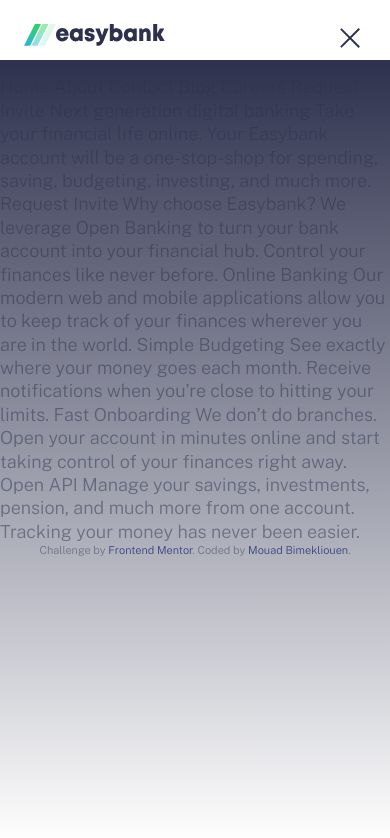
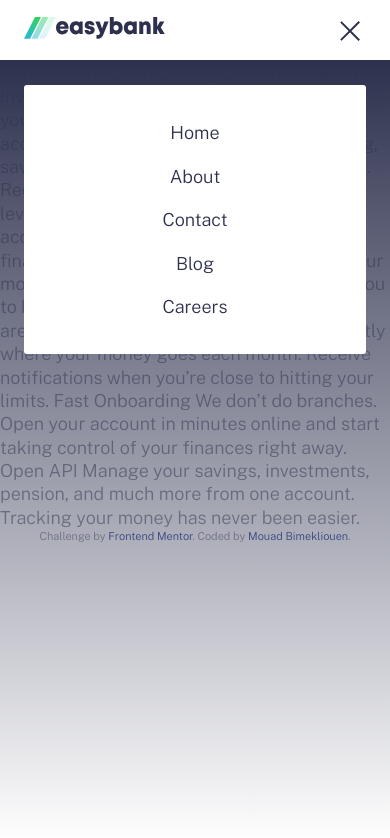
Before and after one commit to mouadbimk/challenge, a plain HTML site: page project 1/index.html in a window 390 px wide. Both pictures are taken after a click on the link 353 px from the left and 37 px from the top of the page. Drawn offline with nearby package versions, Linux system fonts and the light colour scheme.

Commit message:
work in menu mobile

```diff
--- a/project 1/app/js/app.js
+++ b/project 1/app/js/app.js
@@ -2,12 +2,17 @@ document.addEventListener("DOMContentLoaded", function(){
     const BtnHamburger = () =>{
         const btnHamburger = document.querySelector('#btnHamburger');
         const header = document.querySelector('.header');
+        const overlay = document.querySelector('.overlay');
         if(!btnHamburger) return;
         btnHamburger.addEventListener('click', function(){
             if(header.classList.contains('open')){
-                header.classList.remove('open')
+                header.classList.remove('open');
+                overlay.classList.remove('fade-in');
+                overlay.classList.add('fade-out');
             }else{
-                header.classList.add('open')
+                header.classList.add('open');
+                overlay.classList.remove('fade-out');
+                overlay.classList.add('fade-in');
             }
 
         });
--- a/project 1/app/scss/_animation.scss
+++ b/project 1/app/scss/_animation.scss
@@ -1,11 +1,36 @@
 @keyframes fade-in {
     from {
+        visibility: hidden;
         opacity: 0;
     }
-    1% {
+    1%{
+        visibility: visible;
         opacity: 0;
     }
     to {
+        visibility: visible;
         opacity: 1;
     }
 }
+.fade-in{
+    animation: fade-in .3s ease-in-out forwards;
+
+}
+@keyframes fade-out {
+    from{
+        visibility: visible;
+        opacity: 1;
+    }
+    99%{
+        visibility: visible;
+        opacity: 0;
+    }
+    to{
+        visibility: hidden;
+        opacity: 0;
+    }
+}
+.fade-out{
+    animation: fade-out .3s ease-in-out forwards;
+
+}
--- a/project 1/app/scss/_globals.scss
+++ b/project 1/app/scss/_globals.scss
@@ -31,6 +31,11 @@ a,a:visited ,a:hover{
         align-items: center;
     }
 }
+//container
+.container{
+    padding: 0 1.5rem;
+
+}
 //Buttons
 .button ,button{
     padding: 0.875rem 1.875rem;
--- a/project 1/app/scss/_header.scss
+++ b/project 1/app/scss/_header.scss
@@ -1,11 +1,8 @@
 .header{
     // Hamburger Open styles
     &.open{
-        .overlay{
-            display: block;
-            animation: fade-in .3s ease-in-out forwards;
-        }
-        .header__menu {
+
+        .header__toggle {
             > span:first-child{
                 transform: rotate(45deg);
             }
@@ -20,7 +17,6 @@
 
        }
     .overlay{
-        display: none;
         background-image: linear-gradient($darkBlue,transparent);
         position: fixed;
         top: 3.75rem;
@@ -30,7 +26,8 @@
     }
 
     nav{
-        padding: 24px;
+        padding-top: 1.065rem;
+        padding-bottom: 1.065rem;
     }
     &__logo{
         img{
@@ -38,7 +35,7 @@
             height: 1.375rem;
         }
     }
-    &__menu{ // mobile menu
+    &__toggle{ // mobile menu
         > span{
             display: block;
             width: 26px;
@@ -55,7 +52,7 @@
 
 
     }
-    &__links{
+    &__links{ //menu desktop
         border: 1px solid red;
         padding: 17px 1.5rem;
         a{
@@ -99,5 +96,21 @@
             opacity: 0.75;
         }
     }
+    &__menu{
+        background:$white;
+        padding: 1.625rem;
+        margin-top: 1.5rem;
+        border-radius: 3px;
+        position: absolute;
+        width: calc(100% - 3rem);
+        left: 50%;
+        transform: translateX(-50%);
+        a{
+            display: block;
+            padding: 0.625rem;
+            color: $darkBlue;
+            text-align: center;
+        }
+    }
 
 }
--- a/project 1/index.html
+++ b/project 1/index.html
@@ -23,11 +23,11 @@
         <div class="overlay hide-for-desktop">
 
         </div>
-        <nav class="flex flex-jc-sb flex-ai-c">
+        <nav class="container flex flex-jc-sb flex-ai-c">
             <a href="/" class="header__logo">
                 <img src="./app/images/logo.svg" alt="Easybank">
             </a>
-            <a href="#" id="btnHamburger" class="header__menu hide-for-desktop">
+            <a href="#" id="btnHamburger" class="header__toggle hide-for-desktop">
                 <span></span>
                 <span></span>
                 <span></span>
@@ -42,7 +42,13 @@
             </div>
             <a href="#" class="button header__cta hide-for-mobile">Request Invite</a>
         </nav>
-
+       <div class="header__menu">
+          <a href="#">Home</a>
+          <a href="#"">About</a>
+          <a href="#">Contact</a>
+          <a href="#">Blog</a>
+          <a href="#">Careers</a>
+       </div>
     </header>
 
 
```
Also changed, not shown: project 1/app/scss/style.css, 1 other file.
